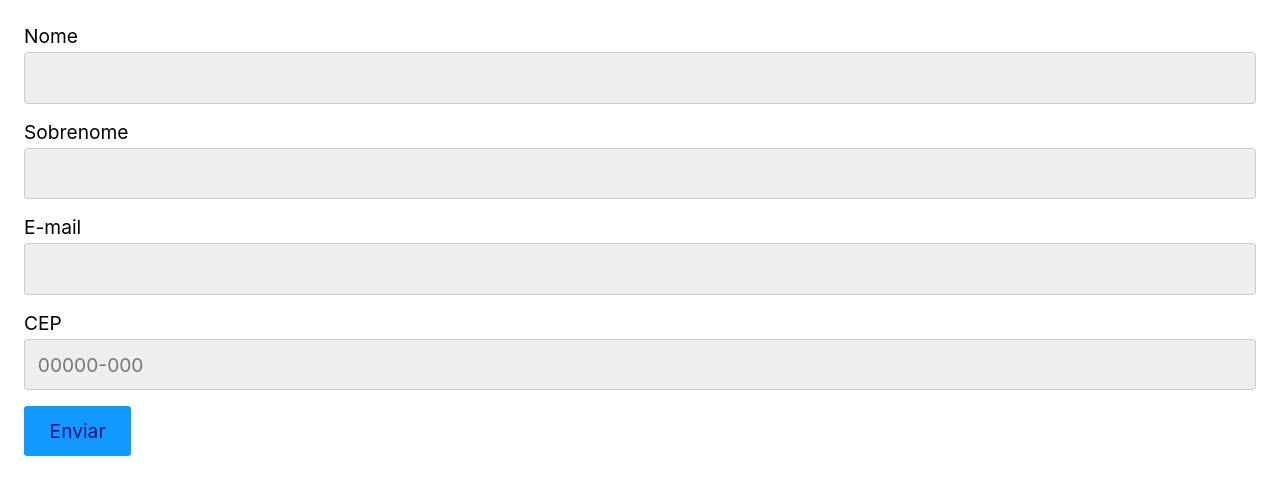
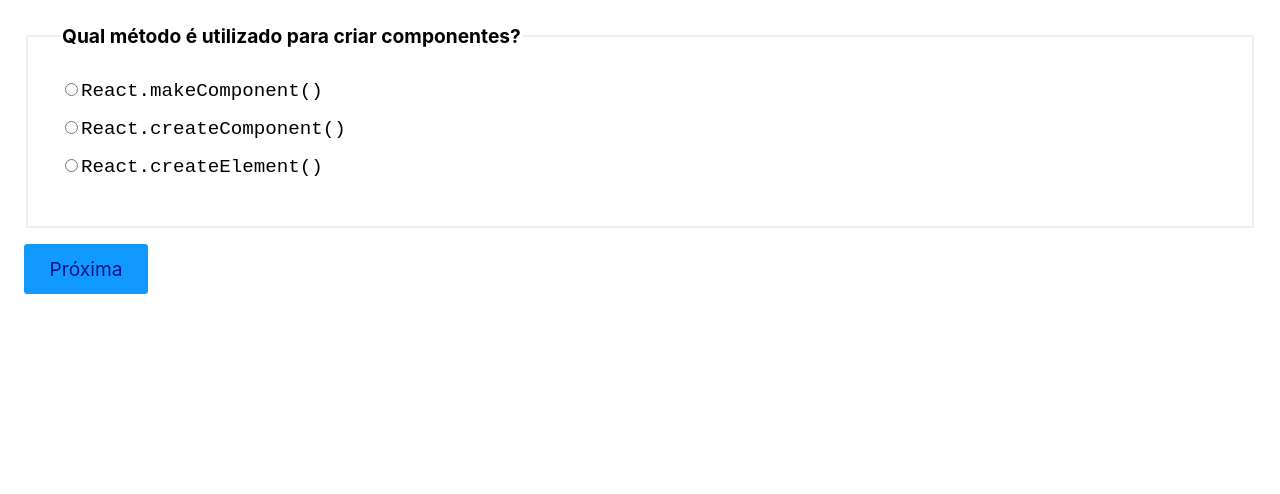
Before and after one commit to rafaelftdelima/react-course, a React (Vite) app: page / in a window 1280 px wide. Shown: the top 494 px of the page. Built offline with nearby package versions, Linux system fonts and the light colour scheme.

Commit message:
0412 Desafio Formulários

```diff
--- a/src/App.jsx
+++ b/src/App.jsx
@@ -1,30 +1,86 @@
 import React from 'react';
-import useForm from './Hooks/useForm';
+import Radio from './Form/Radio';
 
-import Input from './Input';
+const questions = [
+  {
+    question: 'Qual método é utilizado para criar componentes?',
+    options: [
+      'React.makeComponent()',
+      'React.createComponent()',
+      'React.createElement()',
+    ],
+    answer: 'React.createElement()',
+    id: 'p1',
+  },
+  {
+    question: 'Como importamos um componente externo?',
+    options: [
+      'import Component from "./Component"',
+      'require("./Component")',
+      'import "./Component"',
+    ],
+    answer: 'import Component from "./Component"',
+    id: 'p2',
+  },
+  {
+    question: 'Qual hook não é nativo?',
+    options: ['useEffect()', 'useFetch()', 'useCallback()'],
+    answer: 'useFetch()',
+    id: 'p3',
+  },
+  {
+    question: 'Qual palavra deve ser utilizada para criarmos um hook?',
+    options: ['set', 'get', 'use'],
+    answer: 'use',
+    id: 'p4',
+  },
+];
 
 const App = () => {
-  const cep = useForm('cep');
-  const email = useForm('email');
-  const nome = useForm();
-  const sobrenome = useForm(false);
+  const [answers, setAnswers] = React.useState({
+    p1: '',
+    p2: '',
+    p3: '',
+    p4: '',
+  });
+  const [slide, setSlide] = React.useState(0);
+  const [result, setResult] = React.useState(null);
 
-  function handleSubmit(e) {
-    e.preventDefault();
+  function handleChange({ target }) {
+    setAnswers({ ...answers, [target.id]: target.value })
+  }
 
-    if (cep.validate() && email.validate() && nome.validate())
-      console.log('Enviado');
-    else
-      console.log('Não enviado');
+  function finalResult() {
+    const rightAnswers = questions.filter(
+      ({ id, answer }) => answers[id] === answer,
+    );
+
+    setResult(`Você acertou ${rightAnswers.length} de ${questions.length} perguntas.`);
+  }
+
+  function handleClick() {
+    setSlide(slide + 1);
+
+    if (slide == questions.length - 1)
+      finalResult();
   }
 
   return (
-    <form onSubmit={handleSubmit}>
-      <Input id='nome' label='Nome' type='text' {...nome} />
-      <Input id='sobrenome' label='Sobrenome' type='text' {...sobrenome} />
-      <Input id='email' label='E-mail' type='email' {...email} />
-      <Input id='cep' label='CEP' type='text' placeholder='00000-000' {...cep} />
-      <button>Enviar</button>
+    <form onSubmit={(e) => e.preventDefault()}>
+      {questions.map((question, index) => (
+        <Radio
+          key={question.id}
+          active={slide === index}
+          value={answers[question.id]}
+          onChange={handleChange}
+          {...question}
+        />
+      ))}
+      {result ? (
+        <p>{result}</p>
+      ) : (
+        <button onClick={handleClick}>Próxima</button>
+      )}
     </form>
   );
 };
--- /dev/null
+++ b/src/Form/Radio.jsx
@@ -0,0 +1,39 @@
+import React from 'react';
+
+const Radio = ({ question, options, onChange, value, id, active }) => {
+  if (active === false)
+    return null;
+
+  return (
+    <fieldset
+      style={{
+        padding: '2rem',
+        marginBottom: '1rem',
+        border: '2px solid #eee',
+      }}
+    >
+      <legend style={{
+        fontWeight: 'bold',
+      }}>{question}</legend>
+      {options.map((option) => (
+        <label key={option}
+          style={{
+            marginBottom: '1rem',
+            fontFamily: 'monospace',
+          }}
+        >
+          <input
+            type='radio'
+            id={id}
+            checked={value === option}
+            value={option}
+            onChange={onChange}
+          />
+          {option}
+        </label>
+      ))}
+    </fieldset>
+  );
+};
+
+export default Radio;
```
